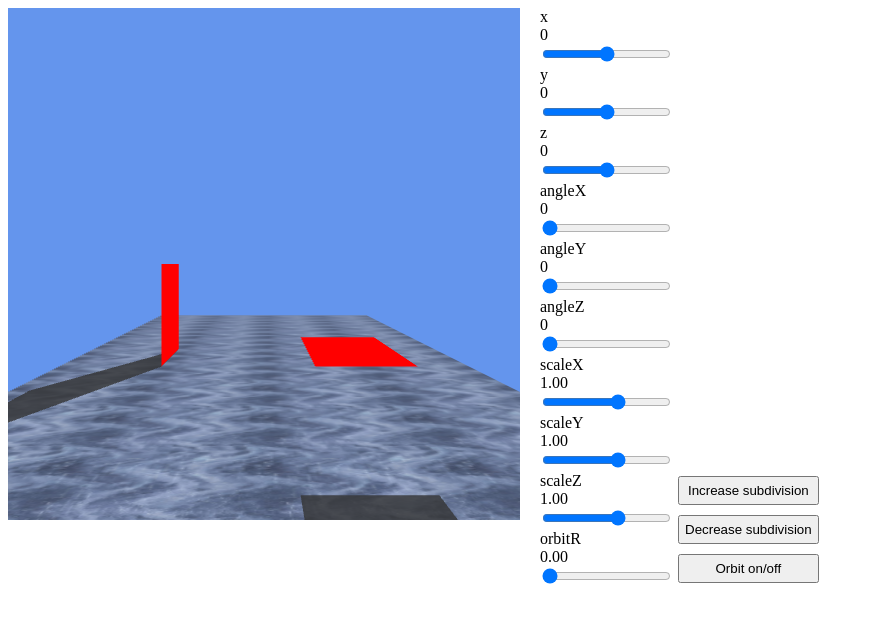
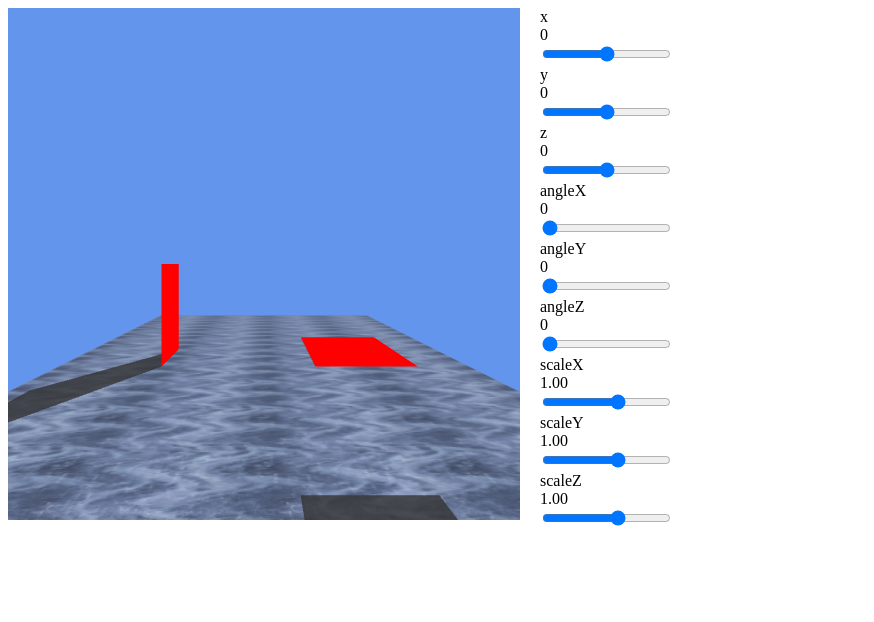
Before and after one commit to MateuszSadowski/dtu-computer-graphics, a plain HTML site: page Worksheet 8/webpage.html in a window 1280 px wide. Shown: the whole page, without its empty margins (0-874 px from the left). Drawn offline with Linux system fonts and the light colour scheme.

Commit message:
Refactor code

```diff
--- a/Worksheet 8/init.js
+++ b/Worksheet 8/init.js
@@ -2,12 +2,9 @@
 
 onload = init;
 
-let ORBIT_STEP = 0.01;
 let ORBIT_LIGHT_STEP = 0.01;
-//TODO: remove these constants
 let TRANSLATION_SCALE_FACTOR = 200;
 let Z_TRANSLATION_RANGE_FACTOR = 1;
-let MAX_ORBIT_RADIUS = 25;
 let SHADOW_DEPTH_OFFSET = 0.001;
 
 function init() {
@@ -23,17 +20,11 @@ function init() {
 	gl.enable(gl.DEPTH_TEST);
 	gl.enable(gl.BLEND);
 	gl.blendFunc(gl.SRC_ALPHA, gl.ONE_MINUS_SRC_ALPHA);
-	// gl.enable(gl.CULL_FACE);
-	// gl.frontFace(gl.CW);
 
 	// === setup UI ===
 	var translation = [0, 0, 0];
 	var rotation = [0, 0, 0];
 	var scaleValues = [1, 1, 1];
-	var numOfSubdivisions = 4;
-	var orbitRadius = 0;
-	var orbitAngle = 0;
-	var shouldOrbit = 0;
 	let orbitLightAngle = 0;
 	let orbitLightRadius = 5;
 
@@ -47,27 +38,6 @@ function init() {
 	webglLessonsUI.setupSlider("#scaleX", { value: scaleValues[0], slide: updateScale(0), min: -5, max: 5, step: 0.01, precision: 2 });
 	webglLessonsUI.setupSlider("#scaleY", { value: scaleValues[1], slide: updateScale(1), min: -5, max: 5, step: 0.01, precision: 2 });
 	webglLessonsUI.setupSlider("#scaleZ", { value: scaleValues[2], slide: updateScale(2), min: -5, max: 5, step: 0.01, precision: 2 });
-	webglLessonsUI.setupSlider("#orbitR", { value: orbitRadius, slide: updateOrbitRadius(), min: 1, max: MAX_ORBIT_RADIUS, step: 0.01, precision: 2 });
-	// buttons
-	var decreaseSubdivisionButton = document.getElementById("dec-sub");
-	decreaseSubdivisionButton.addEventListener("click", () => {
-		if (numOfSubdivisions > 0) {
-			numOfSubdivisions--;
-			render();
-		}
-	})
-	var increaseSubdivisionButton = document.getElementById("inc-sub");
-	increaseSubdivisionButton.addEventListener("click", () => {
-		if (numOfSubdivisions < 9) {
-			numOfSubdivisions++;
-		}
-		render();
-	})
-	var toggleOrbitButton = document.getElementById("orbit");
-	toggleOrbitButton.addEventListener("click", () => {
-		shouldOrbit = (shouldOrbit + 1) % 2;
-		orbit();
-	})
 
 	function updatePosition(index) {
 		return function (event, ui) {
@@ -90,18 +60,12 @@ function init() {
 		};
 	}
 
-	function updateOrbitRadius() {
-		return function (event, ui) {
-			orbitRadius = ui.value;
-			render();
-		};
-	}
-
+	let groundPosY = -1;
 	var groundQuad = [
-		vec4(-2.0, -1.0, -1.0, 1.0),
-		vec4(2.0, -1.0, -1.0, 1.0),
-		vec4(2.0, -1.0, -5.0, 1.0),
-		vec4(-2.0, -1.0, -5.0, 1.0)
+		vec4(-2.0, groundPosY, -1.0, 1.0),
+		vec4(2.0, groundPosY, -1.0, 1.0),
+		vec4(2.0, groundPosY, -5.0, 1.0),
+		vec4(-2.0, groundPosY, -5.0, 1.0)
 	];
 
 	var quad1 = [
@@ -119,20 +83,17 @@ function init() {
 	];
 
 	// light source
-	var lightDirection = vec4(1.0, 2.0, -2.0, 1.0);
+	var lightDirection = vec4(0.0, 2.0, -2.0, 1.0);
 	var lightEmission = vec4(1.0, 1.0, 1.0, 1.0);
 	var lightAmbient = vec4(0.2, 0.2, 0.2, 1.0);
 	var materialDiffuse = 1.0;
 	var materialSpecular = 1.0;
 	var materialShininess = 100.0;
-	//TODO: Add ambient coefficient
 
 	// shadow projection
 	let shadowpM = mat4();
-	// shadowpM[15] = 0.0;
-	// shadowpM[14] = -1.0 / (lightDirection[1] - (-1.0));
 	shadowpM[3][3] = 0.0;
-	shadowpM[3][1] = 1.0 / -(lightDirection[1] + 1.0);
+	shadowpM[3][1] = 1.0 / -(lightDirection[1] - groundPosY);
 
 	// texture
 	gl.activeTexture(gl.TEXTURE0);
@@ -149,7 +110,6 @@ function init() {
 		gl.bindTexture(gl.TEXTURE_2D, texture);
 		gl.uniform1i(gl.getUniformLocation(program, "u_TexMap"), 0);
 
-		// gl.pixelStorei(gl.UNPACK_FLIP_Y_WEBGL, true);
 		gl.texImage2D(gl.TEXTURE_2D, 0, gl.RGBA, gl.RGBA, gl.UNSIGNED_BYTE, image);
 
 		//TODO: Add buttons to change gl.TEXTURE_WRAP_S and gl.TEXTURE_MIN_FILTER
@@ -214,20 +174,7 @@ function init() {
 	gl.uniform1f(uMaterialShininess, materialShininess);
 
 	// === setup methods ===
-	function orbit() {
-		if (shouldOrbit) {
-			eye = vec3(orbitRadius * Math.sin(orbitAngle), 0, orbitRadius * Math.cos(orbitAngle));
-			vMat = lookAt(eye, at, up);
-			render();
-			orbitAngle += ORBIT_STEP;
-			requestAnimationFrame(orbit);
-		} else {
-			render();
-		}
-	}
-
-	var eye = vec3(orbitRadius * Math.sin(orbitAngle), 0, orbitRadius * Math.cos(orbitAngle));
-	// var eye = vec3(0, 0, 0);
+	var eye = vec3(0, 0, 0);
 	var at = vec3(0, 0, 0);
 	var up = vec3(0, 1, 0);
 
@@ -245,7 +192,7 @@ function init() {
 		orbitLightAngle += ORBIT_LIGHT_STEP;
 		lightDirection[0] = orbitLightRadius * Math.sin(orbitLightAngle);
 		lightDirection[2] = orbitLightRadius * Math.cos(orbitLightAngle);
-		shadowpM[3][1] = 1.0/-(lightDirection[1] + 1.0);	// -1 / (light.y - ground.y)
+		shadowpM[3][1] = 1.0/-(lightDirection[1] - groundPosY);	// -1 / (light.y - ground.y)
 
 		// compute matrices
 		// last specified transformation is first to be applied
@@ -277,7 +224,7 @@ function init() {
 		var uShadowVisibility = gl.getUniformLocation(program, "u_ShadowVisibility");
 		gl.uniform1f(uShadowVisibility, 1.0);
 
-		//TODO: optimize
+		//TODO: refactor
 		gl.depthFunc(gl.LESS);
 		gl.deleteBuffer(gl.vBuffer);
 		gl.vBuffer = gl.createBuffer();
--- a/Worksheet 8/webpage.html
+++ b/Worksheet 8/webpage.html
@@ -17,11 +17,6 @@
                 <div id="scaleZ"></div>
                 <div id="orbitR"></div>
             </div>
-        </div>
-        <div style="display: flex; flex-direction: column; justify-content: flex-end; margin-top: 10px">
-            <button id="inc-sub" style="padding: 5px; margin: 5px">Increase subdivision</button>
-            <button id="dec-sub" style="padding: 5px; margin: 5px">Decrease subdivision</button>
-            <button id="orbit" style="padding: 5px; margin: 5px">Orbit on/off</button>
         </div>
     </div>
 
```
